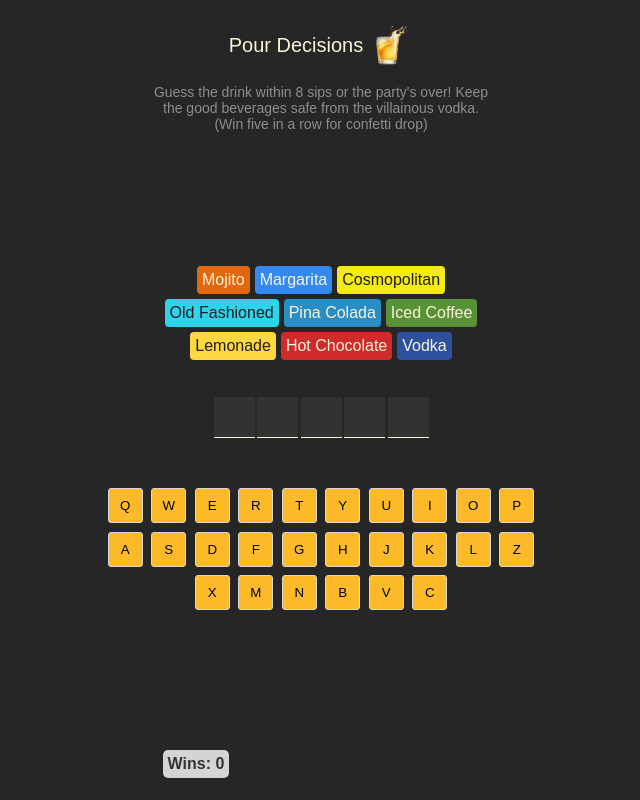
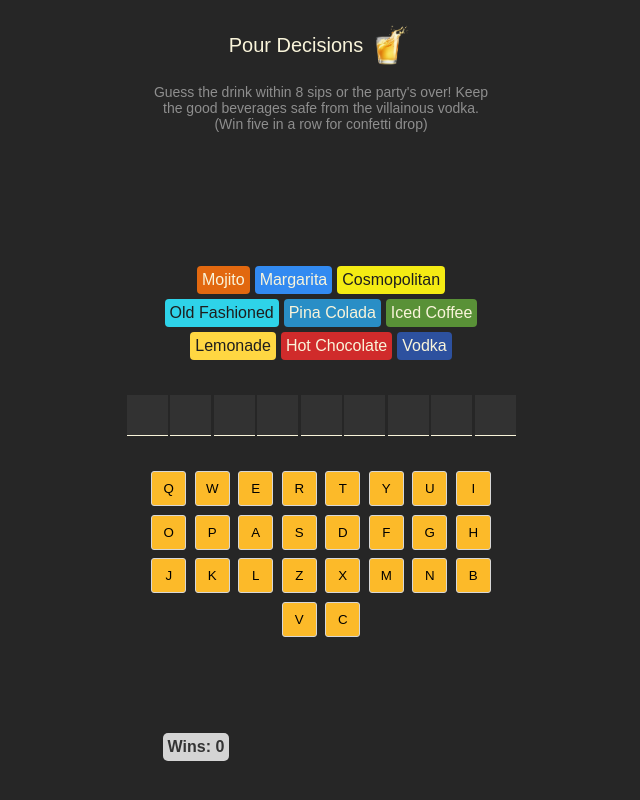
Before and after one commit to Veektaw/hangman, a React (Vite) app: page / in a window 1280 px wide. Shown: the whole page, without its empty margins (319-959 px from the left). Built offline with nearby package versions, Linux system fonts and the light colour scheme.

Commit message:
Made visual changes

```diff
--- a/src/App.css
+++ b/src/App.css
@@ -51,7 +51,7 @@ section.game-status {
     justify-content: center;
     color: #F9F4DA;
     width: 100%;
-    max-width: 370px;
+    max-width: 360px;
     min-height: 60px;
     border-radius: 4px;
     margin-block: 30px;
@@ -86,7 +86,7 @@ section.language-chips {
   gap: 5px;
   justify-content: center;
   max-width: 350px;
-  margin-bottom: 37px;
+  margin-bottom: 35px;
   align-items: center;
   margin-left: auto;
   margin-right: auto;
@@ -117,7 +117,7 @@ section.word {
   display: flex;
   justify-content: center;
   gap: 2.5px;
-  margin-bottom: 50px;
+  margin-bottom: 35px;
 }
 
 section.word > span {
@@ -140,10 +140,10 @@ section.keyboard {
   flex-wrap: wrap;
   gap: 8.5px;
   justify-content: center;
-  max-width: 450px;
+  max-width: 350px;
   margin-left: auto;
   margin-right: auto;
-  margin-bottom: 50px;
+  margin-bottom: 30px;
 }
 
 
@@ -190,7 +190,6 @@ button.new-game {
 
 .win-counter {
   /* position: fixed; */
-  margin-top: 40px;
   margin-right: 250px;
   bottom: 20px;
   left: 20px;
--- a/src/components/word.jsx
+++ b/src/components/word.jsx
@@ -7,7 +7,7 @@ import Header from "./header";
 import { getRandomWord } from "../utils";
 
 export default function Word() {
-  const [currentWord, setCurrentWord] = React.useState(() => getRandomWord());
+  const [currentWord, setCurrentWord] = React.useState("marvelous");
   //   const alphabets = "abcdefghijklmnopqrstuvwxyz";
   const alphabets = "qwertyuiopasdfghjklzxmnbvcxz";
   const uniqueAlphabets = [...new Set(alphabets.split(""))].join("");
```
